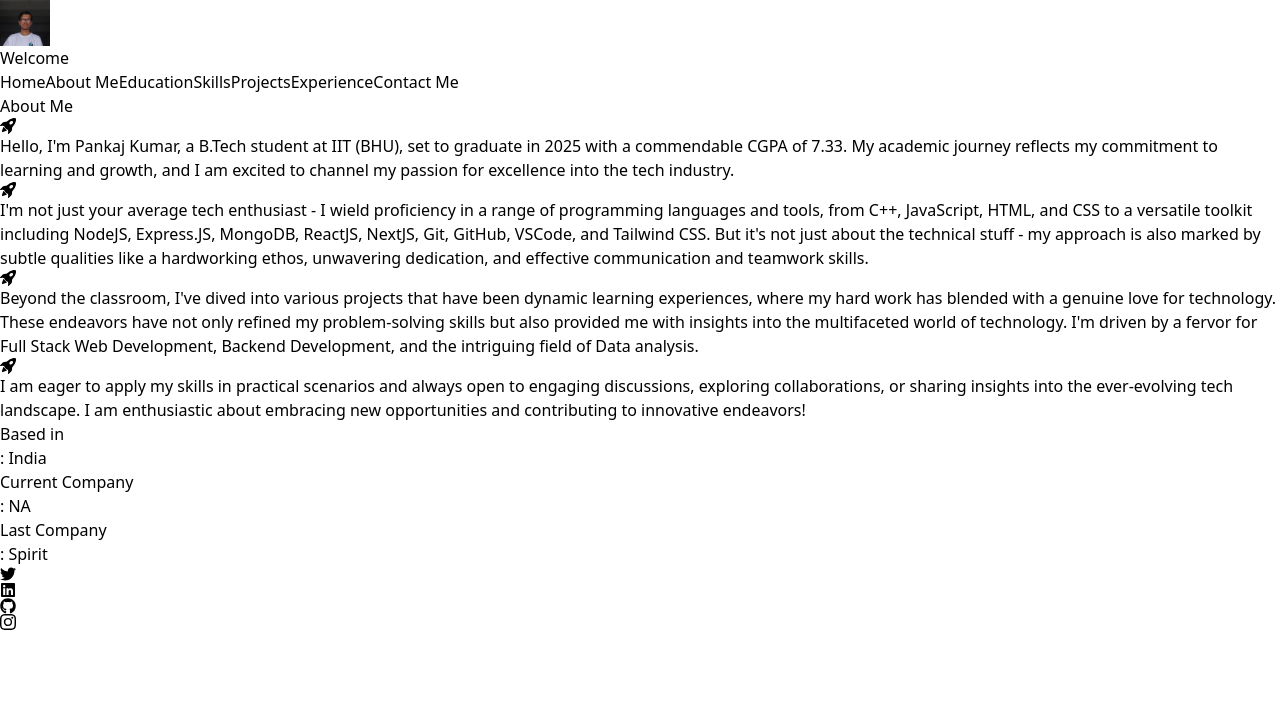
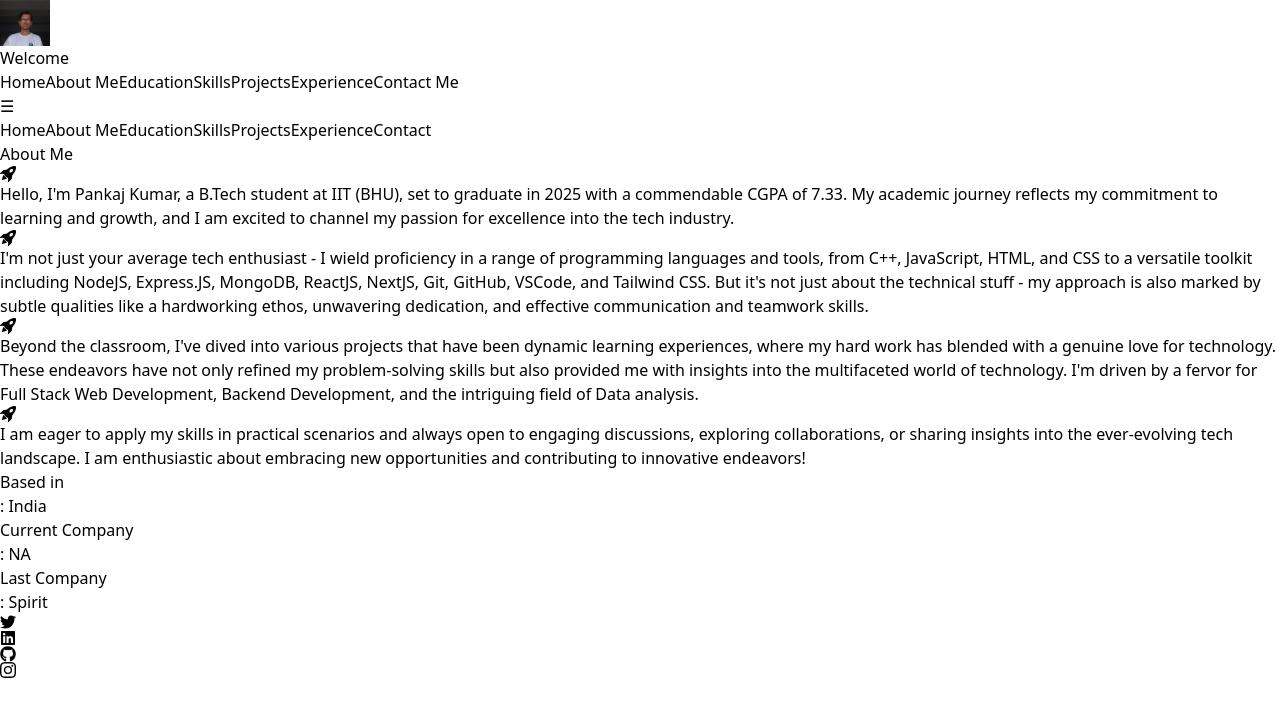
Before and after one commit to pankajkumarphe21/pankaj-kumar, a React (Vite) app: page /about in a window 1280 px wide. Shown: the top 716 px of the page. Built offline with nearby package versions, Linux system fonts and the light colour scheme.

Commit message:
home page responsified

```diff
--- a/src/Components/About.jsx
+++ b/src/Components/About.jsx
@@ -18,9 +18,9 @@ const About = () => {
         <p className='mt-[20px] flex items-center tracking-tight'><span className='mr-[14px] text-red-500 text-2xl'><BsFillRocketTakeoffFill/></span>Beyond the classroom, I've dived into various projects that have been dynamic learning experiences, where my hard work has blended with a genuine love for technology. These endeavors have not only refined my problem-solving skills but also provided me with insights into the multifaceted world of technology. I'm driven by a fervor for Full Stack Web Development, Backend Development, and the intriguing field of Data analysis.</p>
         <p className='mt-[20px] flex items-center tracking-tight'><span className='mr-[14px] text-red-500 text-2xl'><BsFillRocketTakeoffFill/></span>I am eager to apply my skills in practical scenarios and always open to engaging discussions, exploring collaborations, or sharing insights into the ever-evolving tech landscape. I am enthusiastic about embracing new opportunities and contributing to innovative endeavors!</p>
         <div className='flex max-sm:flex-col mt-[50px] text-2xl'>
-        <p className='ml-[103px] max-sm:ml-[43px] flex'><p className='text-yellow-500'>Based in </p>: India </p>
-        <p className='ml-[43px] flex'><p className='text-yellow-500'>Current Company </p>: NA </p>
-        <p className='ml-[43px] flex'><p className='text-yellow-500'>Last Company </p>: Spirit </p>
+        <div className='ml-[103px] max-sm:ml-[43px] flex'><p className='text-yellow-500'>Based in </p>: India </div>
+        <div className='ml-[43px] flex'><p className='text-yellow-500'>Current Company </p>: NA </div>
+        <div className='ml-[43px] flex'><p className='text-yellow-500'>Last Company </p>: Spirit </div>
         </div>
         <div className='flex gap-5 text-[30px] mt-[50px] mb-[60px] justify-center items-center'>
         <div className='border-2 p-3 hover:bg-gradient-to-r hover:from-blue-500 hover:to-blue-300 rounded-[50%]'><a target='_blank' href="https://x.com/pankaj3k3"><FaTwitter/></a></div>
--- a/src/Components/Home.jsx
+++ b/src/Components/Home.jsx
@@ -4,6 +4,7 @@ import { MdCloudDownload } from "react-icons/md";
 import { HiOutlineDesktopComputer } from "react-icons/hi";
 import PreviewSkills from '../parts/PreviewSkills'
 import Highlights from '../parts/Highlights'
+import { Link } from "react-router-dom";
 
 const Home = () => {
   return (
@@ -33,8 +34,8 @@ const Home = () => {
             </div>
             <div className="h-[86px] w-[96px] hover:scale-105 border-2 ml-[20px] rounded-lg flex flex-col items-center">
               <HiOutlineDesktopComputer className="mt-[10px] text-[24px]" />
-              <p className="mt-[5px] text-sm">Go to</p>
-              <p className="text-sm">Projects</p>
+              <Link className="mt-[5px] text-sm" to={'/projects'}>Go to</Link>
+              <Link className="text-sm" to={'/projects'}>Projects</Link>
             </div>
           </div>
         </div>
--- a/src/Components/Navbar.jsx
+++ b/src/Components/Navbar.jsx
@@ -1,12 +1,27 @@
-import React from "react";
+import React,{useState} from "react";
 import { Link } from "react-router-dom";
 
 const Navbar = () => {
+  const [isOpen, setIsOpen] = useState(false);
+
+    const toggleNavbar = () => {
+        setIsOpen(!isOpen);
+    };
+    const nav=document.getElementById("navbar");
+    if(isOpen){
+      nav.classList.add('max-sm:flex')
+      document.getElementById('image')?.classList.add('hidden')
+
+    }
+    else{
+      nav?.classList.remove('max-sm:flex')
+      document.getElementById('image')?.classList.remove('hidden')
+    }
   return (
     <div className="fixed top-0 w-[100%] shadow-xl z-10">
       <div className="bg-zinc-800 font-bold h-[60px] text-xl flex max-sm:gap-[20px] gap-[1%] items-center">
         <div className="h-[60px] overflow-hidden ml-[3%] flex justify-center items-center">
-            <img className="rounded-[50%] border-red-500 border-2" src="/profile.jpg" height={50} width={50} alt="" />
+            <img id="image" className="rounded-[50%] border-red-500 border-2" src="/profile.jpg" height={50} width={50} alt="" />
         </div>
         <h1 className="text-lg text-orange-400">Welcome</h1>
       <div className="flex gap-10 ml-[7%] max-sm:hidden">
@@ -18,6 +33,16 @@ const Navbar = () => {
         <Link to="/experience">Experience</Link>
         <Link to="/contact">Contact Me</Link>
       </div>
+      <div className="sm:hidden text-xl menu-btn flex justify-end w-[80%] mr-[40px]" id="menu-btn" onClick={toggleNavbar}>☰</div>
+      <div className="hidden bg-zinc-900 z-20 max-sm:flex-col gap-[1px] mt-[170px] text-xl justify-end w-[100%] mr-[40px] " id="navbar">
+      <Link className="text-blue-500" to="/">Home</Link>
+        <Link className="text-blue-500" to="/about">About Me</Link>
+        <Link className="text-blue-500" to="/education">Education</Link>
+        <Link className="text-blue-500" to="/skills">Skills</Link>
+        <Link className="text-blue-500" to="/projects">Projects</Link>
+        <Link className="text-blue-500" to="/experience">Experience</Link>
+        <Link className="text-blue-500" to="/contact">Contact</Link>
+      </div>
     </div>
     </div>
   );
```
